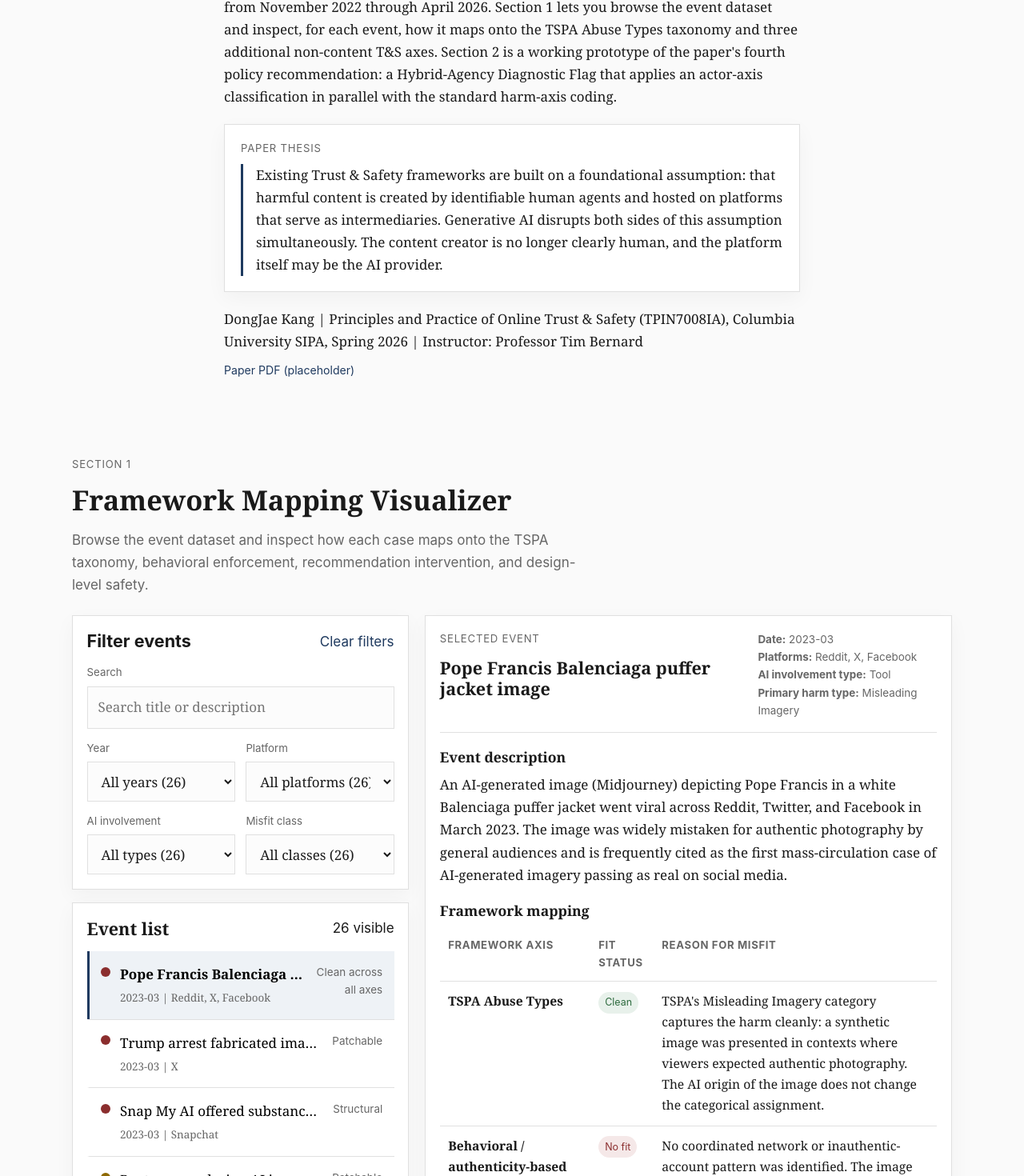
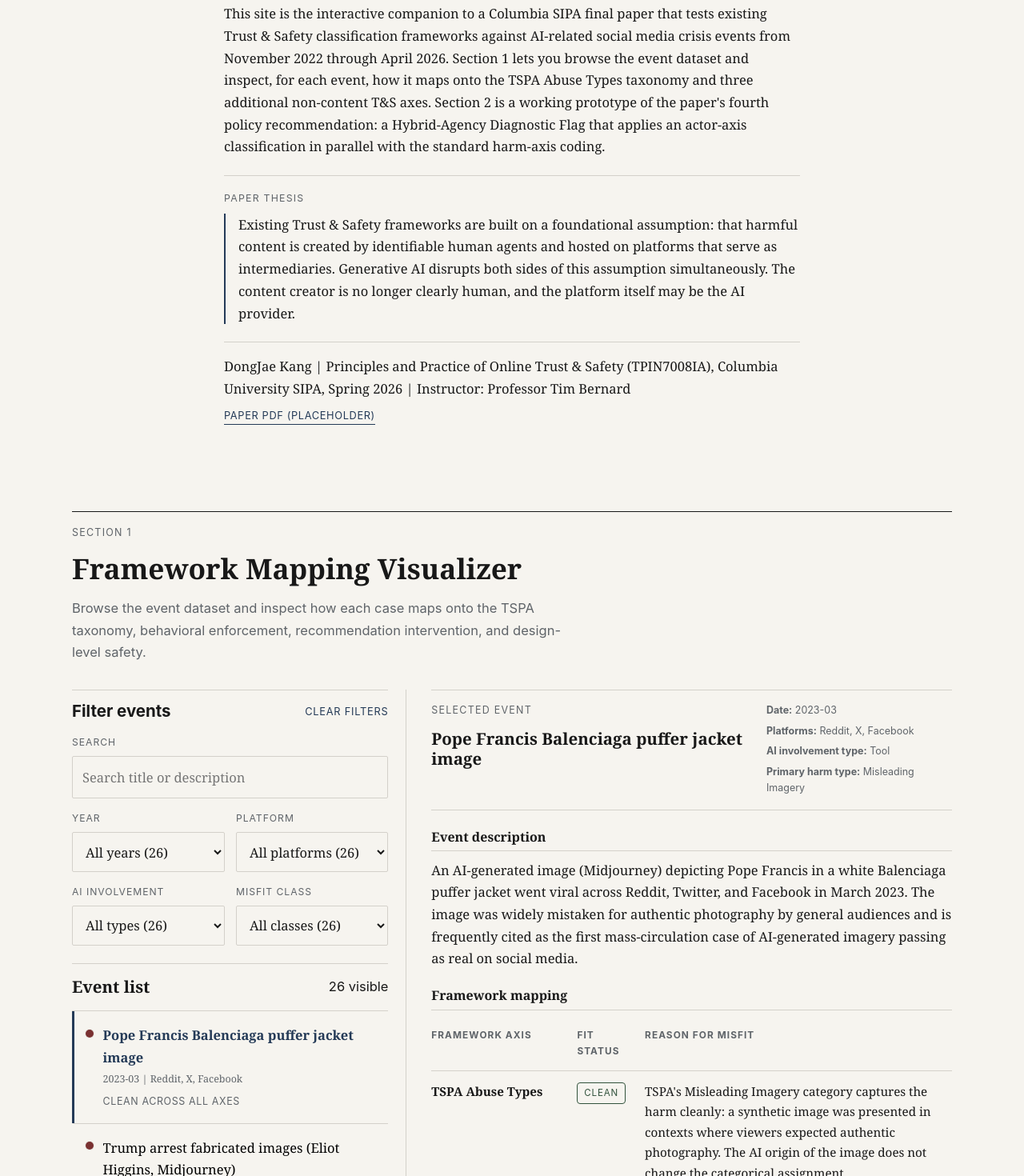
Before and after one commit to dongjae-kang/tspa-ai-mapping, a React (Vite) app: page / in a window 1280 px wide. Shown: the part 367-1837 px from the top of the page at 80% size. Built offline with nearby package versions, Linux system fonts and the light colour scheme.

Commit message:
Refine site visual system

```diff
--- a/src/styles.css
+++ b/src/styles.css
@@ -1,18 +1,19 @@
 :root {
-  --background: #fafafa;
-  --surface: #ffffff;
-  --text: #1a1a1a;
-  --muted: #666666;
-  --border: #e0e0e0;
-  --accent: #1f3a5f;
-  --accent-soft: #eef2f6;
-  --clean: #2d6a3e;
-  --clean-soft: #e8f1eb;
-  --partial: #8e6900;
-  --partial-soft: #f4efdf;
-  --no-fit: #8b2e2e;
-  --no-fit-soft: #f5e8e8;
-  --shadow: 0 8px 24px rgba(26, 26, 26, 0.04);
+  --background: #f6f4ef;
+  --surface: #fbfaf7;
+  --text: #181818;
+  --muted: #5f6469;
+  --border: #d4d1ca;
+  --border-strong: #9a968f;
+  --accent: #243a57;
+  --accent-soft: rgba(36, 58, 87, 0.08);
+  --clean: #32533d;
+  --clean-soft: rgba(50, 83, 61, 0.08);
+  --partial: #73571a;
+  --partial-soft: rgba(115, 87, 26, 0.08);
+  --no-fit: #7a3131;
+  --no-fit-soft: rgba(122, 49, 49, 0.08);
+  --shadow: none;
 }
 
 *,
@@ -30,8 +31,9 @@ body {
   background: var(--background);
   color: var(--text);
   font-family: 'Source Serif 4', 'Iowan Old Style', Georgia, Charter, serif;
-  font-size: 17px;
-  line-height: 1.65;
+  font-size: 16.5px;
+  line-height: 1.68;
+  text-rendering: optimizeLegibility;
 }
 
 a {
@@ -63,6 +65,7 @@ button {
   background: var(--surface);
   border: 1px solid var(--border);
   color: var(--text);
+  border-radius: 2px;
 }
 
 .skip-link:focus {
@@ -82,8 +85,9 @@ button {
   position: sticky;
   top: 0;
   z-index: 50;
-  background: rgba(250, 250, 250, 0.98);
+  background: rgba(246, 244, 239, 0.98);
   border-bottom: 1px solid var(--border);
+  backdrop-filter: blur(6px);
 }
 
 .nav-inner {
@@ -119,8 +123,8 @@ button {
 }
 
 .nav-title {
-  font-size: 0.82rem;
-  letter-spacing: 0.04em;
+  font-size: 0.78rem;
+  letter-spacing: 0.08em;
   text-transform: uppercase;
   color: var(--muted);
 }
@@ -129,21 +133,32 @@ button {
   display: flex;
   gap: 1rem;
   flex-wrap: wrap;
-  font-size: 0.88rem;
+  font-size: 0.82rem;
+  letter-spacing: 0.05em;
+  text-transform: uppercase;
 }
 
 .nav-links a {
   text-decoration: none;
+  color: var(--muted);
+  padding-bottom: 0.1rem;
+  border-bottom: 1px solid transparent;
+}
+
+.nav-links a:hover,
+.nav-links a:focus-visible {
+  color: var(--accent);
+  border-bottom-color: var(--accent);
 }
 
 .about-section {
-  padding: 5rem 0 1.5rem;
+  padding: 5rem 0 2rem;
 }
 
 .eyebrow {
   margin: 0 0 0.75rem;
-  font-size: 0.82rem;
-  letter-spacing: 0.06em;
+  font-size: 0.78rem;
+  letter-spacing: 0.1em;
   text-transform: uppercase;
   color: var(--muted);
 }
@@ -158,54 +173,55 @@ h4 {
 }
 
 h1 {
-  font-size: clamp(2.2rem, 4vw, 3rem);
-  margin-bottom: 1rem;
+  font-size: clamp(2.35rem, 4vw, 3.1rem);
+  margin-bottom: 1.15rem;
+  max-width: 14ch;
 }
 
 h2 {
-  font-size: clamp(1.65rem, 3vw, 2.15rem);
+  font-size: clamp(1.7rem, 3vw, 2.2rem);
 }
 
 h3 {
-  font-size: 1.35rem;
+  font-size: 1.28rem;
 }
 
 h4 {
-  font-size: 1.1rem;
+  font-size: 1rem;
 }
 
 .about-copy,
 .thesis-block,
 .about-meta {
-  margin-top: 1.25rem;
+  margin-top: 1.35rem;
 }
 
 .thesis-block {
-  padding: 1.2rem 1.25rem;
-  background: var(--surface);
-  border: 1px solid var(--border);
-  box-shadow: var(--shadow);
+  padding: 1.15rem 0 0;
+  border-top: 1px solid var(--border);
 }
 
 .thesis-label {
   margin: 0 0 0.5rem;
   font-family: Inter, system-ui, sans-serif;
-  font-size: 0.82rem;
+  font-size: 0.77rem;
   color: var(--muted);
   text-transform: uppercase;
-  letter-spacing: 0.06em;
+  letter-spacing: 0.1em;
 }
 
 blockquote {
   margin: 0;
   padding-left: 1rem;
-  border-left: 3px solid var(--accent);
+  border-left: 2px solid var(--accent);
 }
 
 .about-meta {
   display: flex;
   flex-direction: column;
   gap: 0.6rem;
+  padding-top: 1rem;
+  border-top: 1px solid var(--border);
 }
 
 .about-meta p {
@@ -215,18 +231,23 @@ blockquote {
 .paper-link {
   display: inline-flex;
   width: fit-content;
-  font-size: 0.88rem;
+  font-size: 0.8rem;
+  letter-spacing: 0.05em;
+  text-transform: uppercase;
   text-decoration: none;
+  border-bottom: 1px solid currentColor;
 }
 
 .section-block {
-  padding: 4.5rem 0;
+  padding: 4.75rem 0;
 }
 
 .section-heading {
   display: grid;
   gap: 1rem;
-  margin-bottom: 1.5rem;
+  margin-bottom: 2rem;
+  padding-top: 0.95rem;
+  border-top: 1px solid var(--text);
 }
 
 .section-summary {
@@ -238,7 +259,7 @@ blockquote {
 .feature-grid {
   display: grid;
   grid-template-columns: minmax(0, 0.39fr) minmax(0, 0.61fr);
-  gap: 1.25rem;
+  gap: 1.75rem;
   align-items: start;
 }
 
@@ -249,15 +270,26 @@ blockquote {
   min-width: 0;
 }
 
+.column-left {
+  display: grid;
+  gap: 1.4rem;
+  padding-right: 1.35rem;
+  border-right: 1px solid var(--border);
+}
+
+.column-right {
+  padding-left: 0.2rem;
+}
+
 .filters-panel,
 .event-list-panel,
 .detail-panel,
 .diagnostic-card,
 .result-card,
 .empty-card {
-  background: var(--surface);
-  border: 1px solid var(--border);
-  box-shadow: var(--shadow);
+  background: transparent;
+  border: 0;
+  box-shadow: none;
 }
 
 .filters-panel,
@@ -265,11 +297,7 @@ blockquote {
 .detail-panel,
 .diagnostic-card,
 .result-card {
-  padding: 1.1rem;
-}
-
-.filters-panel {
-  margin-bottom: 1rem;
+  padding: 0;
 }
 
 .filters-header,
@@ -278,7 +306,9 @@ blockquote {
   align-items: center;
   justify-content: space-between;
   gap: 0.75rem;
-  margin-bottom: 0.9rem;
+  margin-bottom: 1rem;
+  padding-top: 0.9rem;
+  border-top: 1px solid var(--border);
 }
 
 .text-button {
@@ -286,26 +316,45 @@ blockquote {
   border: 0;
   background: transparent;
   color: var(--accent);
+  font-size: 0.8rem;
+  letter-spacing: 0.06em;
+  text-transform: uppercase;
 }
 
 .field {
   display: grid;
-  gap: 0.35rem;
+  gap: 0.42rem;
 }
 
 .field span {
-  font-size: 0.83rem;
+  font-size: 0.76rem;
   color: var(--muted);
+  letter-spacing: 0.08em;
+  text-transform: uppercase;
 }
 
 .field input,
 .field select,
 .field textarea {
   width: 100%;
-  padding: 0.72rem 0.8rem;
+  padding: 0.72rem 0.75rem;
   border: 1px solid var(--border);
-  background: #fcfcfc;
+  border-radius: 2px;
+  background: transparent;
   color: var(--text);
+}
+
+.field input:hover,
+.field select:hover,
+.field textarea:hover {
+  border-color: var(--border-strong);
+}
+
+.field input:focus,
+.field select:focus,
+.field textarea:focus {
+  border-color: var(--accent);
+  outline: none;
 }
 
 .field select option:disabled,
@@ -321,8 +370,8 @@ blockquote {
 .filter-grid {
   display: grid;
   grid-template-columns: repeat(2, minmax(0, 1fr));
-  gap: 0.85rem;
-  margin-top: 0.85rem;
+  gap: 0.9rem;
+  margin-top: 0.95rem;
 }
 
 .filter-note {
@@ -338,6 +387,7 @@ blockquote {
   padding: 0;
   max-height: 44rem;
   overflow: auto;
+  border-top: 1px solid var(--border);
 }
 
 .event-list-panel .compact h3,
@@ -348,15 +398,17 @@ blockquote {
 .event-row {
   width: 100%;
   display: flex;
-  align-items: flex-start;
-  justify-content: space-between;
-  gap: 0.9rem;
-  padding: 0.95rem 0.9rem;
+  flex-direction: column;
+  align-items: stretch;
+  justify-content: flex-start;
+  gap: 0.45rem;
+  padding: 1rem 0 1rem 0.85rem;
   border: 0;
   border-top: 1px solid var(--border);
   border-left: 3px solid transparent;
   background: transparent;
   text-align: left;
+  transition: border-color 160ms ease, color 160ms ease, opacity 160ms ease;
 }
 
 .event-list li:first-child .event-row {
@@ -364,12 +416,16 @@ blockquote {
 }
 
 .event-row:hover {
-  background: var(--accent-soft);
+  border-left-color: rgba(36, 58, 87, 0.22);
 }
 
 .event-row.selected {
-  background: var(--accent-soft);
   border-left-color: var(--accent);
+}
+
+.event-row:hover .event-title,
+.event-row.selected .event-title {
+  color: var(--accent);
 }
 
 .event-row.selected .event-title {
@@ -384,11 +440,12 @@ blockquote {
 }
 
 .status-dot {
-  width: 0.75rem;
-  height: 0.75rem;
+  width: 0.62rem;
+  height: 0.62rem;
   border-radius: 999px;
   flex: 0 0 auto;
-  margin-top: 0.3rem;
+  margin-top: 0.42rem;
+  box-shadow: 0 0 0 1px rgba(24, 24, 24, 0.06);
 }
 
 .status-dot.clean {
@@ -406,15 +463,16 @@ blockquote {
 .event-row-text {
   display: flex;
   flex-direction: column;
-  gap: 0.25rem;
+  gap: 0.18rem;
   min-width: 0;
 }
 
 .event-title {
-  display: block;
+  display: -webkit-box;
   overflow: hidden;
-  text-overflow: ellipsis;
-  white-space: nowrap;
+  -webkit-box-orient: vertical;
+  -webkit-line-clamp: 2;
+  transition: color 160ms ease;
 }
 
 .event-meta,
@@ -423,31 +481,43 @@ blockquote {
 .result-note,
 .site-footer,
 .classification-label {
-  font-size: 0.84rem;
+  font-size: 0.78rem;
   color: var(--muted);
 }
 
 .event-status-text {
-  text-align: right;
-  max-width: 9rem;
+  text-align: left;
+  max-width: none;
+  padding-left: 1.37rem;
+  letter-spacing: 0.05em;
+  text-transform: uppercase;
 }
 
 .detail-header {
-  display: flex;
-  justify-content: space-between;
+  display: grid;
+  grid-template-columns: minmax(0, 1fr) minmax(13rem, 14.5rem);
   gap: 1rem;
-  background-color: var(--surface);
-  padding-bottom: 1rem;
+  align-items: start;
+  background-color: transparent;
+  padding: 0.95rem 0 1rem;
+  border-top: 1px solid var(--border);
   border-bottom: 1px solid var(--border);
-  transition: background-color 350ms ease;
+  transition: box-shadow 350ms ease, border-color 350ms ease;
+}
+
+.detail-header > div:first-child {
+  min-width: 0;
 }
 
 .detail-header.fresh {
-  background-color: var(--accent-soft);
+  box-shadow: inset 0 2px 0 0 var(--accent);
+  border-top-color: var(--accent);
 }
 
 .detail-metadata {
   min-width: 14rem;
+  display: grid;
+  gap: 0.28rem;
 }
 
 .detail-metadata p,
@@ -456,11 +526,13 @@ blockquote {
 }
 
 .detail-section {
-  margin-top: 1.25rem;
+  margin-top: 1.45rem;
 }
 
 .detail-section h4 {
-  margin-bottom: 0.65rem;
+  margin-bottom: 0.6rem;
+  padding-bottom: 0.45rem;
+  border-bottom: 1px solid var(--border);
 }
 
 .table-scroll {
@@ -470,12 +542,13 @@ blockquote {
 table {
   width: 100%;
   border-collapse: collapse;
-  font-size: 0.98rem;
+  table-layout: fixed;
+  font-size: 0.95rem;
 }
 
 th,
 td {
-  padding: 0.75rem 0.65rem;
+  padding: 0.8rem 0.4rem 0.8rem 0;
   border-bottom: 1px solid var(--border);
   text-align: left;
   vertical-align: top;
@@ -483,33 +556,46 @@ td {
 
 thead th {
   font-family: Inter, system-ui, sans-serif;
-  font-size: 0.82rem;
+  font-size: 0.74rem;
   color: var(--muted);
   text-transform: uppercase;
-  letter-spacing: 0.05em;
+  letter-spacing: 0.09em;
+}
+
+thead th:nth-child(1),
+tbody th[scope='row'] {
+  width: 28%;
+  padding-right: 1rem;
+}
+
+thead th:nth-child(2),
+tbody td:nth-child(2) {
+  width: 13%;
+  padding-right: 1rem;
 }
 
 .fit-badge {
   display: inline-flex;
   align-items: center;
-  padding: 0.2rem 0.5rem;
-  border-radius: 999px;
-  font-size: 0.78rem;
+  padding: 0.18rem 0.48rem;
+  border: 1px solid currentColor;
+  border-radius: 4px;
+  background: transparent;
+  font-size: 0.72rem;
+  letter-spacing: 0.08em;
+  text-transform: uppercase;
 }
 
 .fit-badge.clean {
   color: var(--clean);
-  background: var(--clean-soft);
 }
 
 .fit-badge.partial {
   color: var(--partial);
-  background: var(--partial-soft);
 }
 
 .fit-badge.no_fit {
   color: var(--no-fit);
-  background: var(--no-fit-soft);
 }
 
 .classification-line {
@@ -518,24 +604,38 @@ thead th {
 
 .classification-label {
   display: inline-flex;
-  padding: 0.2rem 0.5rem;
-  border: 1px solid var(--border);
+  padding: 0.22rem 0.5rem;
+  border: 1px solid var(--border-strong);
+  border-radius: 4px;
+  letter-spacing: 0.08em;
+  text-transform: uppercase;
 }
 
 .source-list {
   margin: 0;
   padding-left: 1rem;
+  display: grid;
+  gap: 0.55rem;
 }
 
 .diagnostic-layout {
   display: grid;
   grid-template-columns: minmax(0, 1.1fr) minmax(0, 0.9fr);
-  gap: 1.25rem;
+  gap: 1.75rem;
   align-items: start;
 }
 
+.diagnostic-card {
+  padding-right: 1.35rem;
+  border-right: 1px solid var(--border);
+}
+
+.result-card {
+  padding-left: 0.2rem;
+}
+
 .step-block + .step-block {
-  margin-top: 1.25rem;
+  margin-top: 1.45rem;
   padding-top: 1.25rem;
   border-top: 1px solid var(--border);
 }
@@ -547,23 +647,31 @@ thead th {
 .tab-row {
   display: flex;
   flex-wrap: wrap;
-  gap: 0.5rem;
+  gap: 0.55rem;
   margin-bottom: 0.95rem;
 }
 
 .tab-button,
 .primary-button {
-  padding: 0.7rem 0.95rem;
+  padding: 0.72rem 0.88rem;
   border: 1px solid var(--border);
   background: transparent;
   color: var(--text);
+  border-radius: 2px;
+  font-size: 0.78rem;
+  letter-spacing: 0.07em;
+  text-transform: uppercase;
 }
 
 .tab-button.active,
 .primary-button {
   border-color: var(--accent);
-  background: var(--accent);
-  color: #ffffff;
+  color: var(--accent);
+}
+
+.tab-button:hover,
+.primary-button:hover {
+  border-color: var(--accent);
 }
 
 .coding-grid {
@@ -581,14 +689,16 @@ thead th {
 .selector-group legend {
   margin-bottom: 0.6rem;
   font-family: Inter, system-ui, sans-serif;
-  font-size: 0.88rem;
+  font-size: 0.78rem;
   color: var(--muted);
+  letter-spacing: 0.08em;
+  text-transform: uppercase;
 }
 
 .chip-grid {
   display: flex;
   flex-wrap: wrap;
-  gap: 0.5rem;
+  gap: 0.45rem;
 }
 
 .chip-option {
@@ -604,18 +714,19 @@ thead th {
 .chip-option span {
   display: inline-flex;
   align-items: center;
-  padding: 0.45rem 0.65rem;
+  padding: 0.42rem 0.6rem;
   border: 1px solid var(--border);
-  background: #fcfcfc;
+  border-radius: 3px;
+  background: transparent;
   font-family: Inter, system-ui, sans-serif;
-  font-size: 0.83rem;
+  font-size: 0.78rem;
   line-height: 1.35;
 }
 
 .chip-option input:checked + span {
   border-color: var(--accent);
-  background: var(--accent-soft);
   color: var(--accent);
+  box-shadow: inset 0 0 0 1px rgba(36, 58, 87, 0.18);
 }
 
 .chip-option input:focus-visible + span {
@@ -626,7 +737,8 @@ thead th {
 .field-error {
   margin: 0.9rem 0 0;
   color: var(--no-fit);
-  font-size: 0.84rem;
+  font-size: 0.8rem;
+  letter-spacing: 0.04em;
 }
 
 .primary-button {
@@ -638,16 +750,20 @@ thead th {
 }
 
 .result-header {
-  background-color: var(--surface);
-  transition: background-color 350ms ease;
+  background-color: transparent;
+  padding: 0.95rem 0 1rem;
+  border-top: 1px solid var(--border);
+  border-bottom: 1px solid var(--border);
+  transition: box-shadow 350ms ease, border-color 350ms ease;
 }
 
 .result-header.fresh {
-  background-color: var(--accent-soft);
+  box-shadow: inset 0 2px 0 0 var(--accent);
+  border-top-color: var(--accent);
 }
 
 .result-title {
-  margin: 0.2rem 0 0.7rem;
+  margin: 0.9rem 0 0.7rem;
   font-weight: 700;
 }
 
@@ -658,16 +774,31 @@ thead th {
   margin: 1rem 0;
 }
 
+.result-tags span {
+  display: inline-flex;
+  align-items: center;
+  gap: 0.3rem;
+  padding: 0.22rem 0.5rem;
+  border: 1px solid var(--border-strong);
+  border-radius: 4px;
+  font-size: 0.77rem;
+  letter-spacing: 0.06em;
+  text-transform: uppercase;
+}
+
 .result-copy p + p {
   margin-top: 0.9rem;
 }
 
 .result-note {
   margin-top: 1.25rem;
+  padding-top: 0.8rem;
+  border-top: 1px solid var(--border);
 }
 
 .empty-card {
-  padding: 1.4rem;
+  padding: 1rem 0 0;
+  border-top: 1px solid var(--border);
 }
 
 .site-footer {
@@ -677,6 +808,7 @@ thead th {
 
 .site-footer p {
   margin: 0;
+  max-width: 80ch;
 }
 
 @media (max-width: 900px) {
@@ -688,8 +820,20 @@ thead th {
 
   .detail-header,
   .nav-inner {
+    display: flex;
     flex-direction: column;
     align-items: flex-start;
+  }
+
+  .column-left,
+  .diagnostic-card {
+    padding-right: 0;
+    border-right: 0;
+  }
+
+  .column-right,
+  .result-card {
+    padding-left: 0;
   }
 
   .detail-metadata {
@@ -714,8 +858,8 @@ thead th {
     padding: 3.5rem 0;
   }
 
-  .event-row {
-    flex-direction: column;
+  .section-heading {
+    margin-bottom: 1.6rem;
   }
 
   .event-status-text {
```
